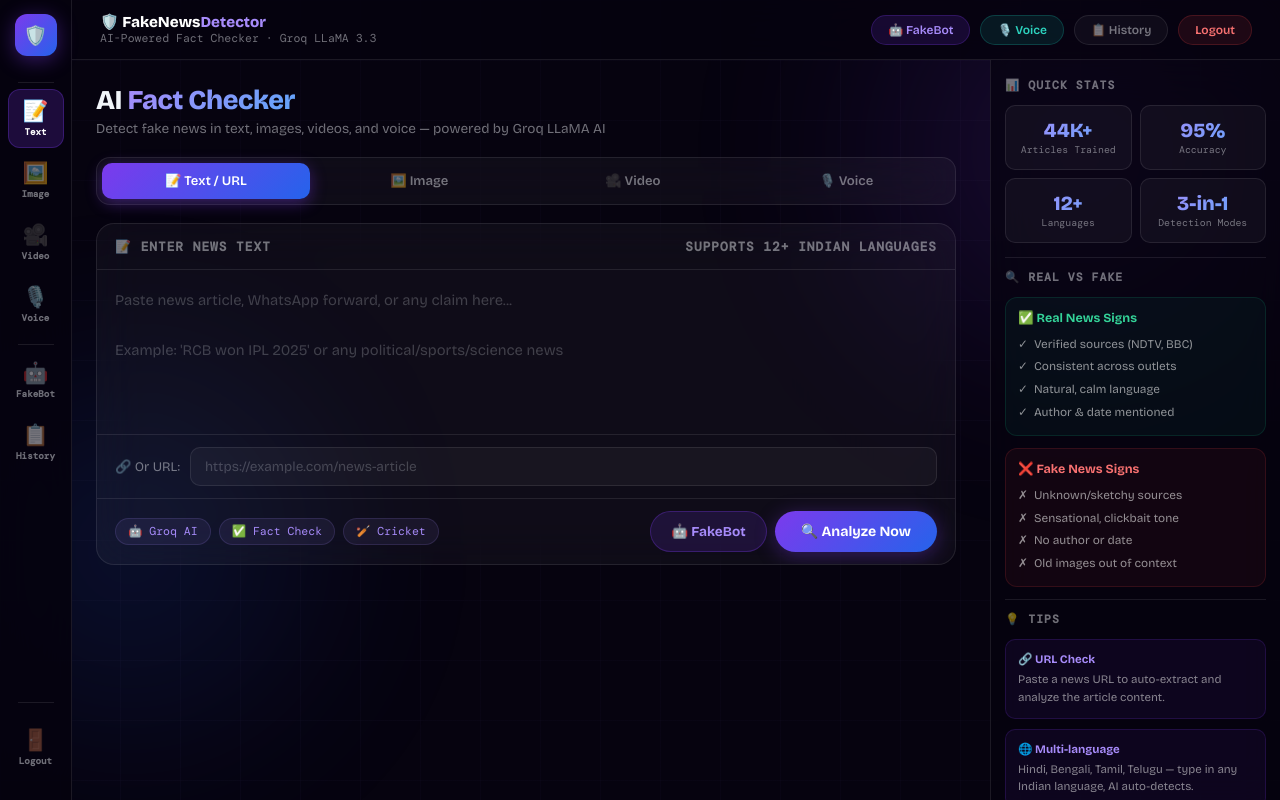
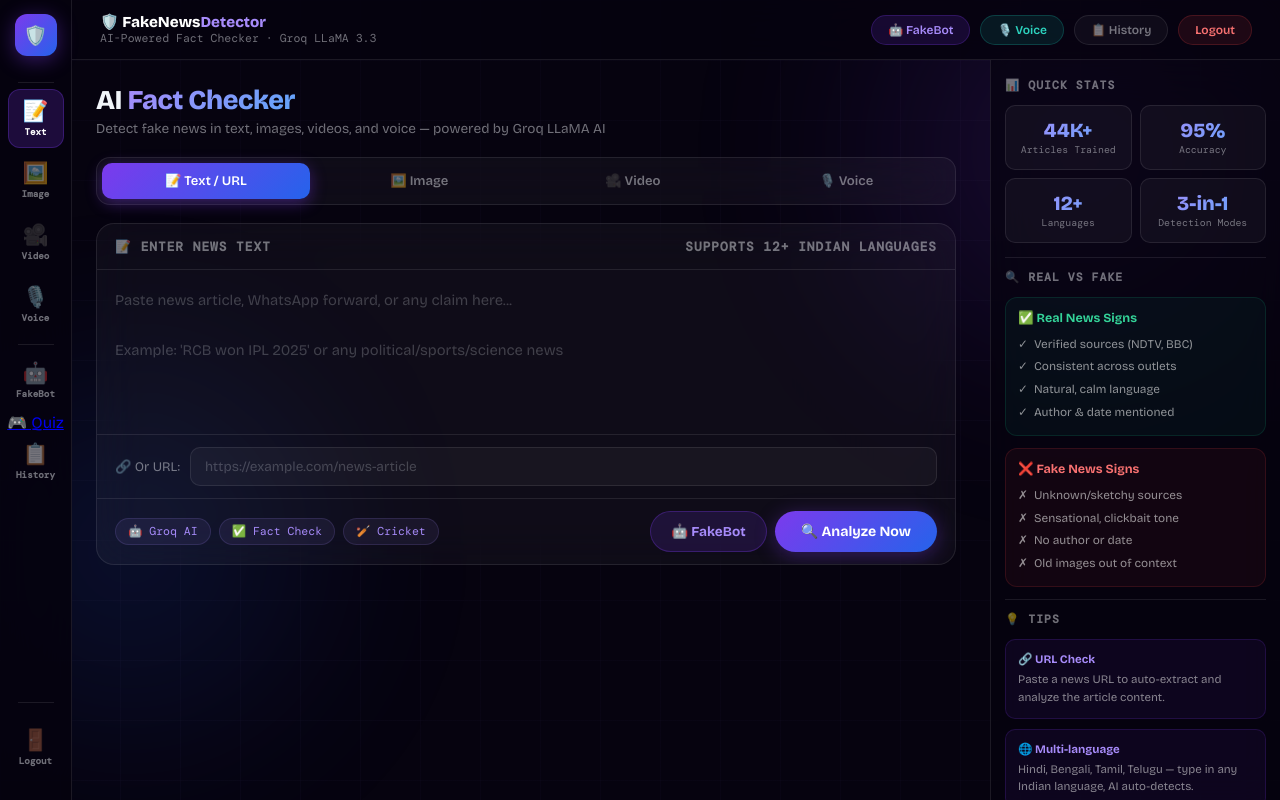
Before and after one commit to explorerkartik/FakeNewsDetector, a Flask app: page /free in a window 1280 px wide. Run offline with Flask 3, Linux system fonts and the light colour scheme; some libraries are stand-ins or nearby versions.

Commit message:
Added Quiz link in detector nav

```diff
--- a/templates/detector.html
+++ b/templates/detector.html
@@ -303,6 +303,7 @@
     <a class="sidebar-item" href="/chatbot">
         <span class="s-icon">🤖</span><span class="s-label">FakeBot</span>
     </a>
+    <a href="/quiz">🎮 Quiz</a>
     <a class="sidebar-item" href="/history">
         <span class="s-icon">📋</span><span class="s-label">History</span>
     </a>
```
